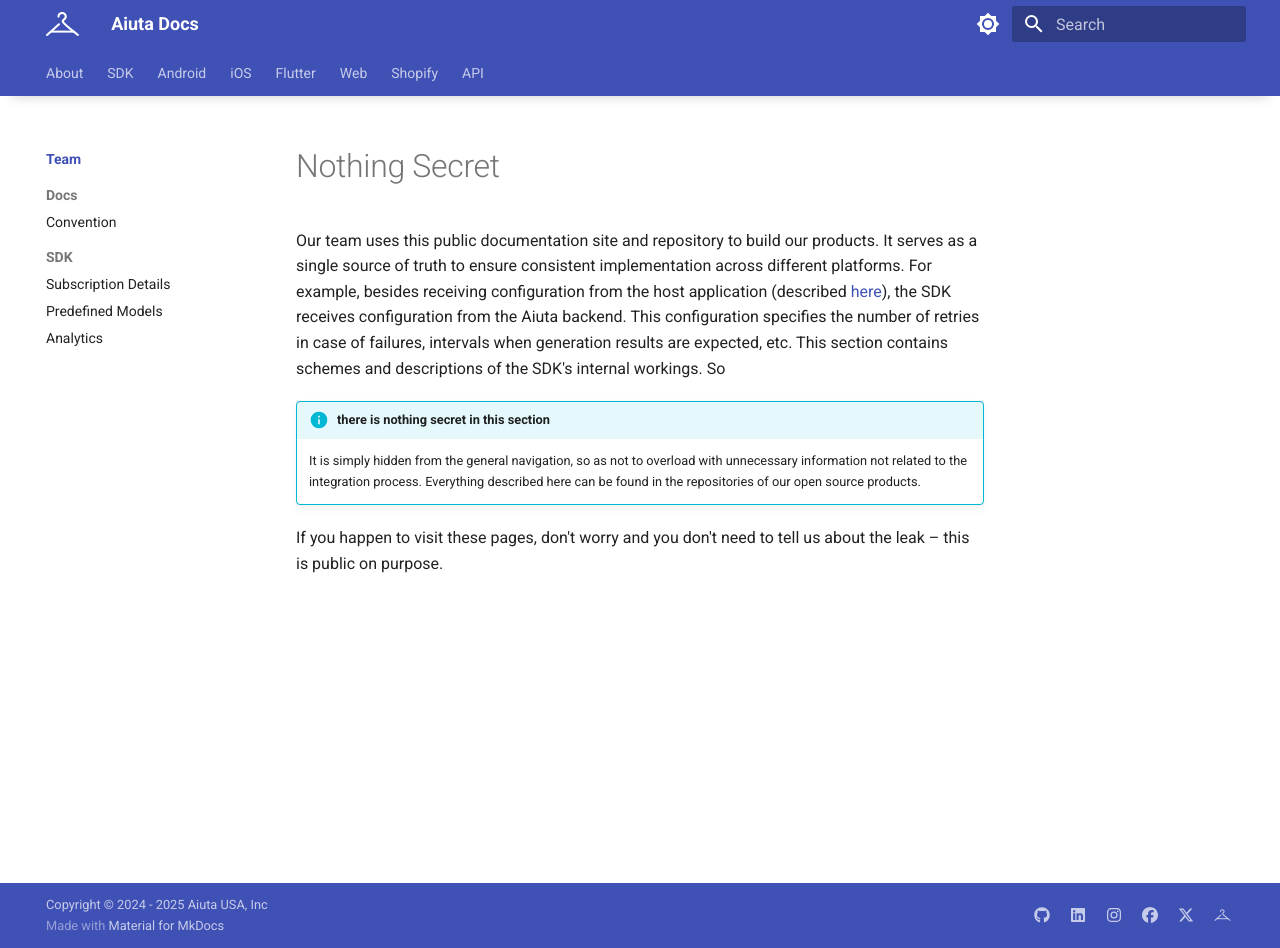
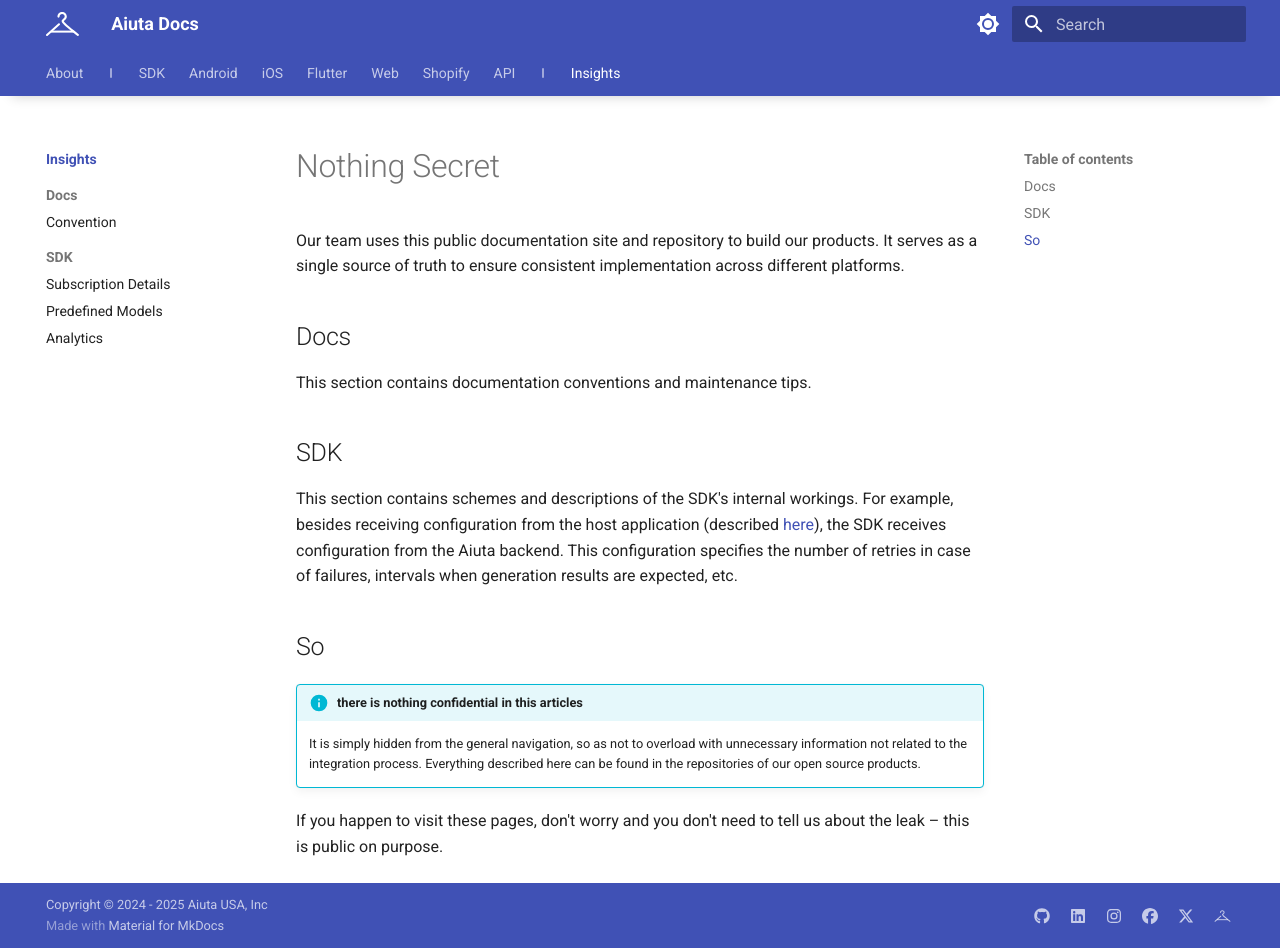
Before and after one commit to aiuta-com/docs, an MkDocs documentation site: the page built from docs/team/index.md, in a window 1280 px wide and 948 px high. Built offline with MkDocs 1.6.1 and Material for MkDocs 9.7.7, drawn with Linux system fonts in a browser that asks for light colours.

Commit message:
Exta nav divider_before support

```diff
--- a/docs/team/index.md
+++ b/docs/team/index.md
@@ -1,8 +1,20 @@
 # Nothing Secret
 
-Our team uses this public documentation site and repository to build our products. It serves as a single source of truth to ensure consistent implementation across different platforms. For example, besides receiving configuration from the host application (described [here](../sdk/about/developer/configuration.md)), the SDK receives configuration from the Aiuta backend. This configuration specifies the number of retries in case of failures, intervals when generation results are expected, etc. This section contains schemes and descriptions of the SDK's internal workings. So
+Our team uses this public documentation site and repository to build our products. It serves as a single source of truth to ensure consistent implementation across different platforms.
 
-!!! info "there is nothing secret in this section"
+## Docs
+
+This section contains documentation conventions and maintenance tips.
+
+
+## SDK
+This section contains schemes and descriptions of the SDK's internal workings.
+For example, besides receiving configuration from the host application (described [here](../sdk/about/developer/configuration.md)), the SDK receives configuration from the Aiuta backend. This configuration specifies the number of retries in case of failures, intervals when generation results are expected, etc.
+
+
+## So
+
+!!! info "there is nothing confidential in this articles"
     It is simply hidden from the general navigation, so as not to overload with unnecessary information not related to the integration process. Everything described here can be found in the repositories of our open source products.
 
 If you happen to visit these pages, don't worry and you don't need to tell us about the leak – this is public on purpose.
--- a/mkdocs.yml
+++ b/mkdocs.yml
@@ -82,7 +82,7 @@ nav:
       - Getting Started: api/getting-started.md
       - Server-side Auth: api/server-side-auth-component.md
 
-  - Team:
+  - Insights:
     - team/index.md
     - Docs:
       - Convention: team/docs/convention.md
@@ -93,10 +93,13 @@ nav:
 
 extra:
   nav:
-    # divider_after:
-    #   - About
-    #   - Web
-    #   - Shopify
+    divider_after:
+      - Aiuta
+      - About
+      # - Web
+    divider_before:
+      - Insights
+      # - API
     unlisted_items:
       - Team
   social:
--- a/overrides/partials/tabs.html
+++ b/overrides/partials/tabs.html
@@ -9,6 +9,9 @@
     <ul class="md-tabs__list">
       {% for nav_item in nav %}
         {% if config.extra.nav is defined %}
+          {% if nav_item.title in config.extra.nav.divider_before %}
+            <li class="md-tabs__item md-tabs__item--divider"></li>
+          {% endif %}
           {% if nav_item.title not in config.extra.nav.unlisted_items %}
             {{ item.render(nav_item) }}
           {% endif %}
```
